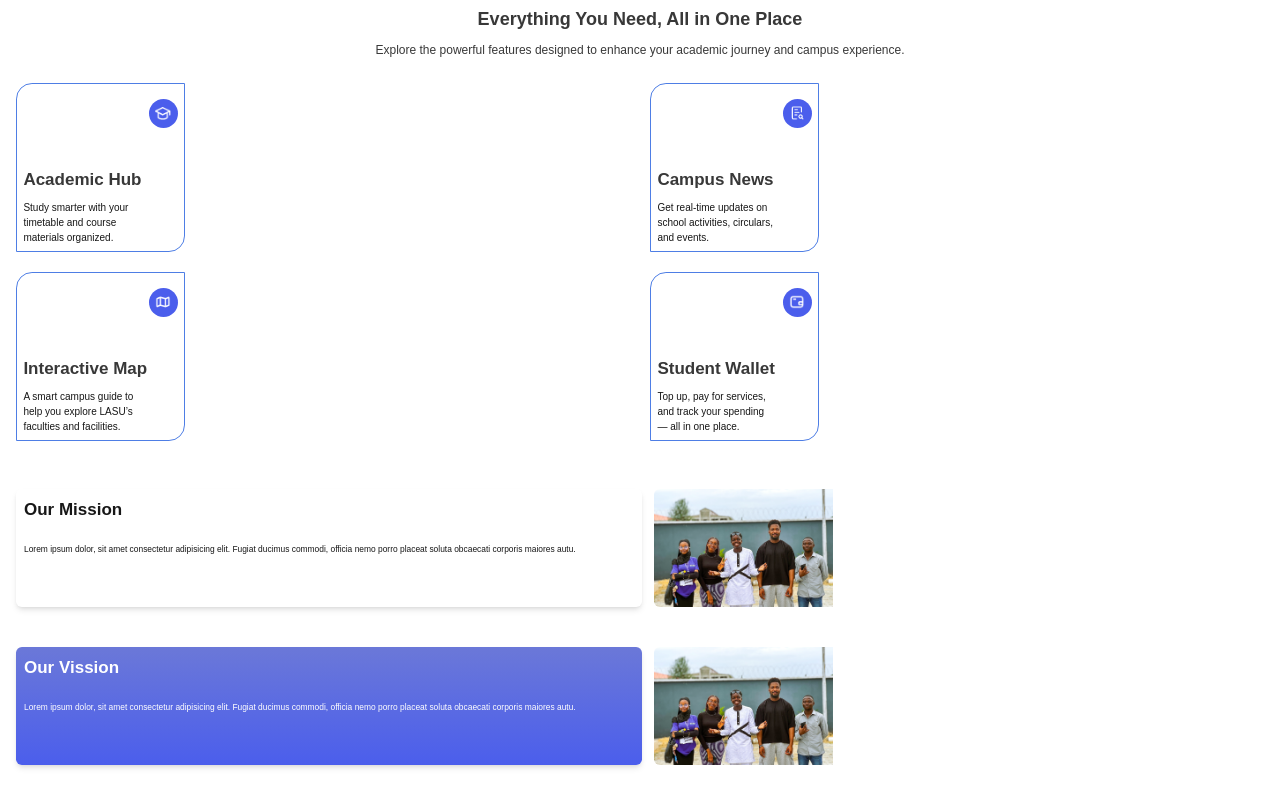
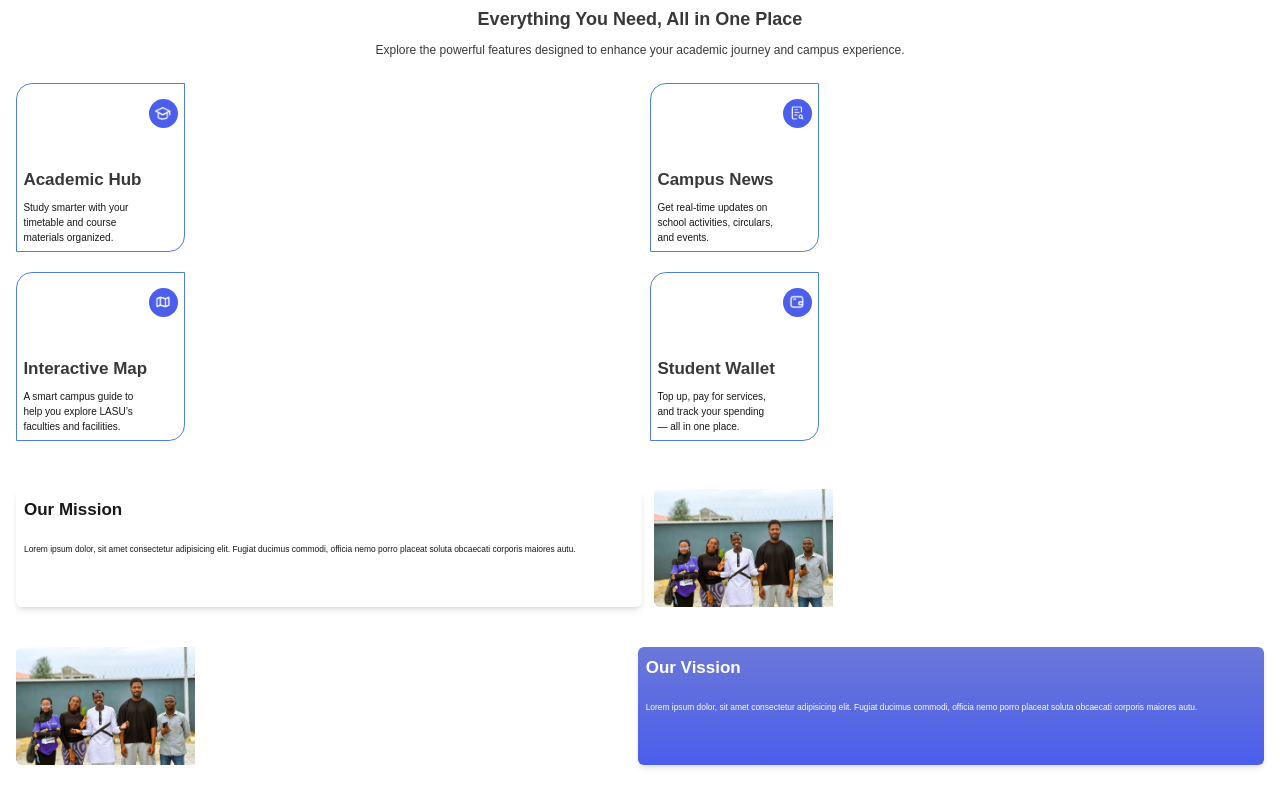
Before and after one commit to nUnitecch/LASUWEBAPP-Frontend, a Next.js app: page / in a window 1280 px wide. Shown: the part 411-1208 px from the top of the page. Built offline with nearby package versions, Linux system fonts and the light colour scheme.

Commit message:
fix: resolve the flex-row-reverse issue

```diff
--- a/app/_components/Home/aboutCard.tsx
+++ b/app/_components/Home/aboutCard.tsx
@@ -6,18 +6,13 @@ type AboutCardType = {
     title: string;
     desc: string;
     image: string;
-    direction?: string;
   };
 };
 
 export default function AboutCard({ info }: AboutCardType) {
-  const descriptionBackground =
-    info.direction === "row-reverse" ? "btn-primary" : "";
   return (
-    <div className={`flex gap-[11.33px] flex-${info.direction}`}>
-      <div
-        className={`w-[179.07px] h-[118.04px] flex-1 rounded-[5.85px] overflow-hidden p-2 shadow-md ${descriptionBackground}`}
-      >
+    <div className="about-card flex gap-[11.33px]">
+      <div className="card-desc w-[179.07px] h-[118.04px] flex-1 rounded-[5.85px] overflow-hidden p-2 shadow-md">
         <div>
           <h2 className="text-[17px] font-bold mb-5">{info.title}</h2>
           <p className="text-[8.41px] leading-[14.5px]">{info.desc}</p>
--- a/app/data/about.ts
+++ b/app/data/about.ts
@@ -3,12 +3,10 @@ export const aboutCardInfo = [
     title: "Our Mission",
     desc: "Lorem ipsum dolor, sit amet consectetur adipisicing elit. Fugiat ducimus commodi, officia nemo porro placeat soluta obcaecati corporis maiores autu.",
     image: "heroImg.jpg",
-    direction: "row",
   },
   {
     title: "Our Vission",
     desc: "Lorem ipsum dolor, sit amet consectetur adipisicing elit. Fugiat ducimus commodi, officia nemo porro placeat soluta obcaecati corporis maiores autu.",
     image: "heroImg.jpg",
-    direction: "row-reverse",
   },
 ];
--- a/app/globals.css
+++ b/app/globals.css
@@ -94,6 +94,14 @@
     background: var(--primary-btn);
     color: var(--primary-foreground);
   }
+  .about-card:nth-child(even) {
+    flex-direction: row-reverse;
+  }
+
+  .about-card:nth-child(even) .card-desc {
+    background: var(--primary-btn);
+    color: var(--primary-foreground);
+  }
 }
 
 body {
```
